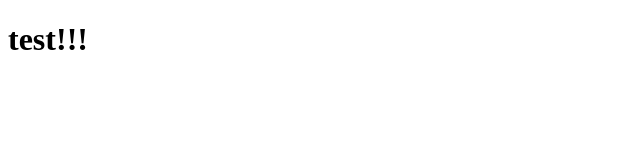
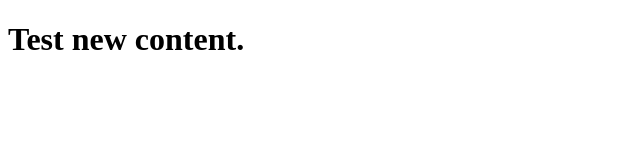
Before and after one commit to bridgecrew-perf6/deployment-test-8, a plain HTML site: page index.html in a window 1280 px wide. Shown: the whole page, without its empty margins (0-640 px from the left). Drawn offline with Linux system fonts and the light colour scheme.

Commit message:
feat: Add new content for test.

```diff
--- a/index.html
+++ b/index.html
@@ -2,7 +2,7 @@
 <html>
 <body>
 
-<h1>test!!!</h1>
+<h1>Test new content.</h1>
 
 </body>
 </html>
```
